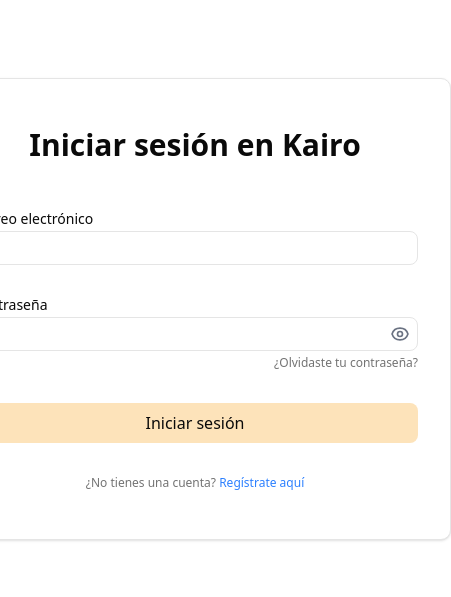
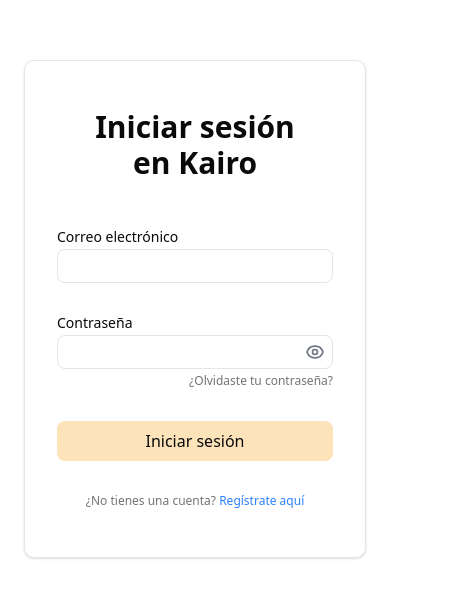
Before and after one commit to AgusMayol/kairo-front, an Angular app: page /login in a window 390 px wide. Shown: the part 113-710 px from the top of the page, 451 px wide, since content can reach past the window. Built offline with nearby package versions, Linux system fonts and the light colour scheme.

Commit message:
Haciendo responsive

```diff
--- a/src/app/log-in-component/log-in-component.html
+++ b/src/app/log-in-component/log-in-component.html
@@ -1,6 +1,6 @@
-<div class="w-full min-h-screen flex items-center justify-center">
-    <div class="min-w-lg border shadow-sm rounded-lg p-8 py-12 bg-white flex flex-col items-center justify-center gap-8">
-        <h1 class="text-3xl font-bold text-pretty">Iniciar sesión en Kairo</h1>
+<div class="px-6 w-full min-h-screen flex items-center justify-center">
+    <div class="lg:min-w-lg max-w-sm border shadow-sm rounded-lg p-8 py-12 bg-white flex flex-col items-center justify-center gap-8">
+        <h1 class="text-3xl font-bold text-pretty text-center">Iniciar sesión en Kairo</h1>
         <form class="w-full flex flex-col items-start justify-center gap-4">
             <div class="grid grid-rows-2 gap-0.5 w-full">
                 <label for="email" class="text-sm font-medium self-end">Correo electrónico</label>
--- a/src/app/password-recovery-component/password-recovery-component.html
+++ b/src/app/password-recovery-component/password-recovery-component.html
@@ -1,6 +1,6 @@
-<div class="w-full min-h-screen flex items-center justify-center">
-    <div class="min-w-lg border shadow-sm rounded-lg p-8 py-12 bg-white flex flex-col items-center justify-center gap-8">
-        <h1 class="text-3xl font-bold text-pretty">Restablecer contraseña</h1>
+<div class="px-6 w-full min-h-screen flex items-center justify-center">
+    <div class="lg:min-w-lg max-w-sm border shadow-sm rounded-lg p-8 py-12 bg-white flex flex-col items-center justify-center gap-8">
+        <h1 class="text-3xl font-bold text-pretty text-center">Restablecer contraseña</h1>
         <form class="w-full flex flex-col items-start justify-center gap-4">
             <div class="grid grid-rows-2 gap-0.5 w-full">
                 <label for="email" class="text-sm font-medium self-end">Correo electrónico</label>
--- a/src/app/register-component/register-component.html
+++ b/src/app/register-component/register-component.html
@@ -1,6 +1,6 @@
-<div class="w-full min-h-screen flex items-center justify-center">
-    <div class="min-w-lg border shadow-sm rounded-lg p-8 py-12 bg-white flex flex-col items-center justify-center gap-8">
-        <h1 class="text-3xl font-bold text-pretty">Registrarse en Kairo</h1>
+<div class="px-6 w-full min-h-screen flex items-center justify-center">
+    <div class="lg:min-w-lg max-w-sm border shadow-sm rounded-lg p-8 py-12 bg-white flex flex-col items-center justify-center gap-8">
+        <h1 class="text-3xl font-bold text-pretty text-center">Registrarse en Kairo</h1>
         <form class="w-full flex flex-col items-start justify-center gap-4">
             <div class="w-full flex items-center justify-between gap-8">
                 <div class="grid grid-rows-2 gap-0.5 w-full">
--- a/src/index.html
+++ b/src/index.html
@@ -1,10 +1,10 @@
 <!doctype html>
-<html lang="en">
+<html lang="es">
 <head>
   <meta charset="utf-8">
   <title>Kairo</title>
   <base href="/">
-  <meta name="viewport" content="width=device-width, initial-scale=1">
+  <meta name="viewport" content="width=device-width, initial-scale=1.0">
   <link rel="icon" type="image/x-icon" href="favicon.ico">
 </head>
 <body>
```
